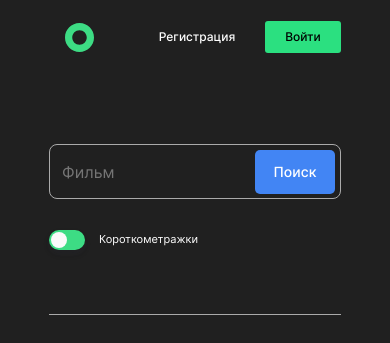
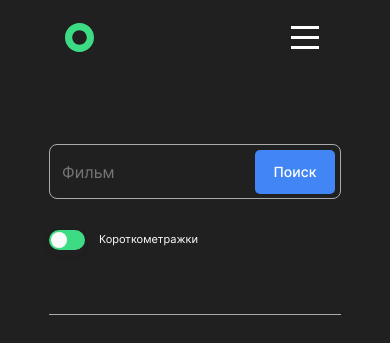
Before and after one commit to Rafforty/movies-explorer-frontend, a React app: page /movies in a window 390 px wide. Shown: the top 343 px of the page. Built offline with nearby package versions, Linux system fonts and the light colour scheme.

Commit message:
fix burger margin

```diff
--- a/src/components/App/App.js
+++ b/src/components/App/App.js
@@ -12,7 +12,7 @@ function App() {
 
     // Смена стейта меняет хедер на залогиненый
 
-    const [isLoggedIn, setIsLoggedIn] = React.useState(false);
+    const [isLoggedIn, setIsLoggedIn] = React.useState(true);
     const [isFilterMovies, setIsFilterMovies] = React.useState(true);
 
     function changeFilter() {
--- a/src/components/Navigation/Navigation.css
+++ b/src/components/Navigation/Navigation.css
@@ -199,6 +199,7 @@
     display: none;
   }
   .navigation__burger {
+    margin-right: -25px;
     margin-top: -6px;
     height: 44px;
     width: 44px;
@@ -212,12 +213,18 @@
     background-color: transparent;
   }
 }
+@media screen and (max-width: 756px) {
+  .navigation__burger {
+    margin-right: 14px;
+  }
+}
 @media screen and (max-width: 320px) {
   .navigation {
     margin-right: 14px;
     margin-top: 24px;
   }
   .navigation__burger {
+    margin-right: 0px;
     width: 40px;
     height: 43px;
     background-image: url("../../images/mobile_burger_menu.svg");
```
